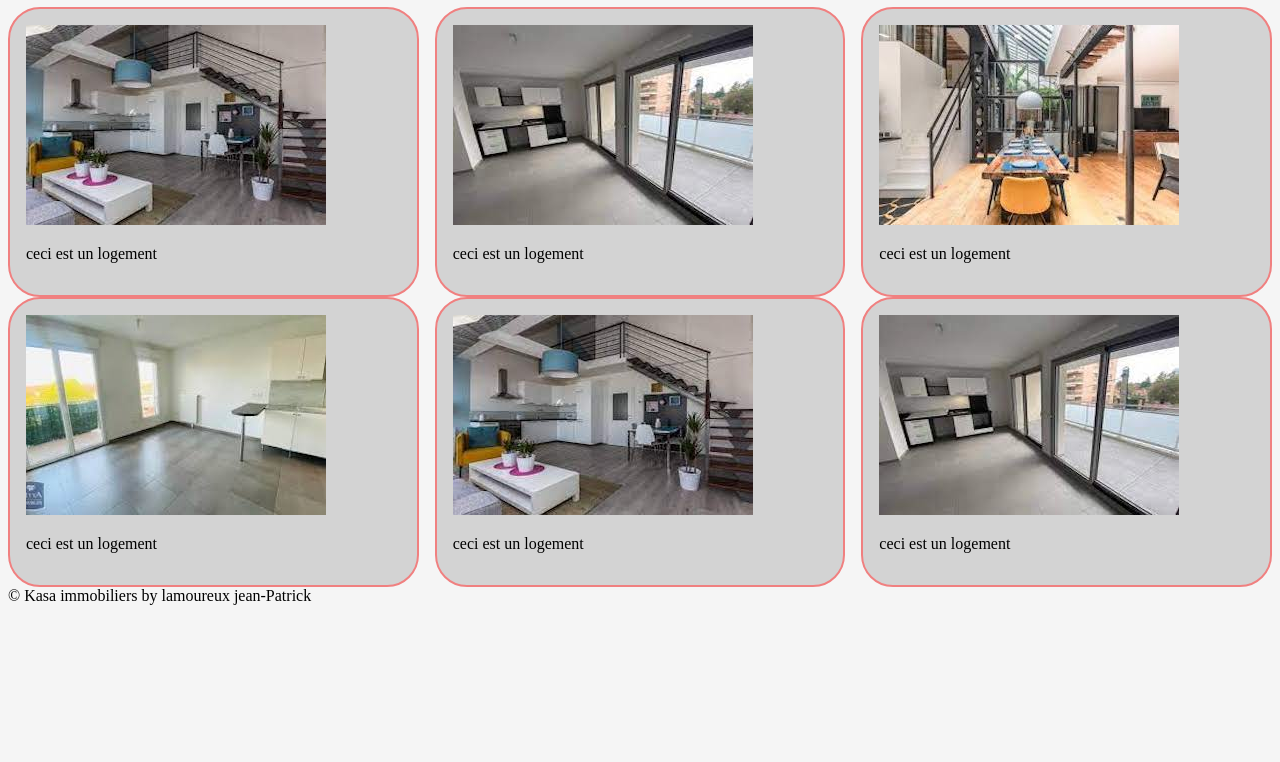
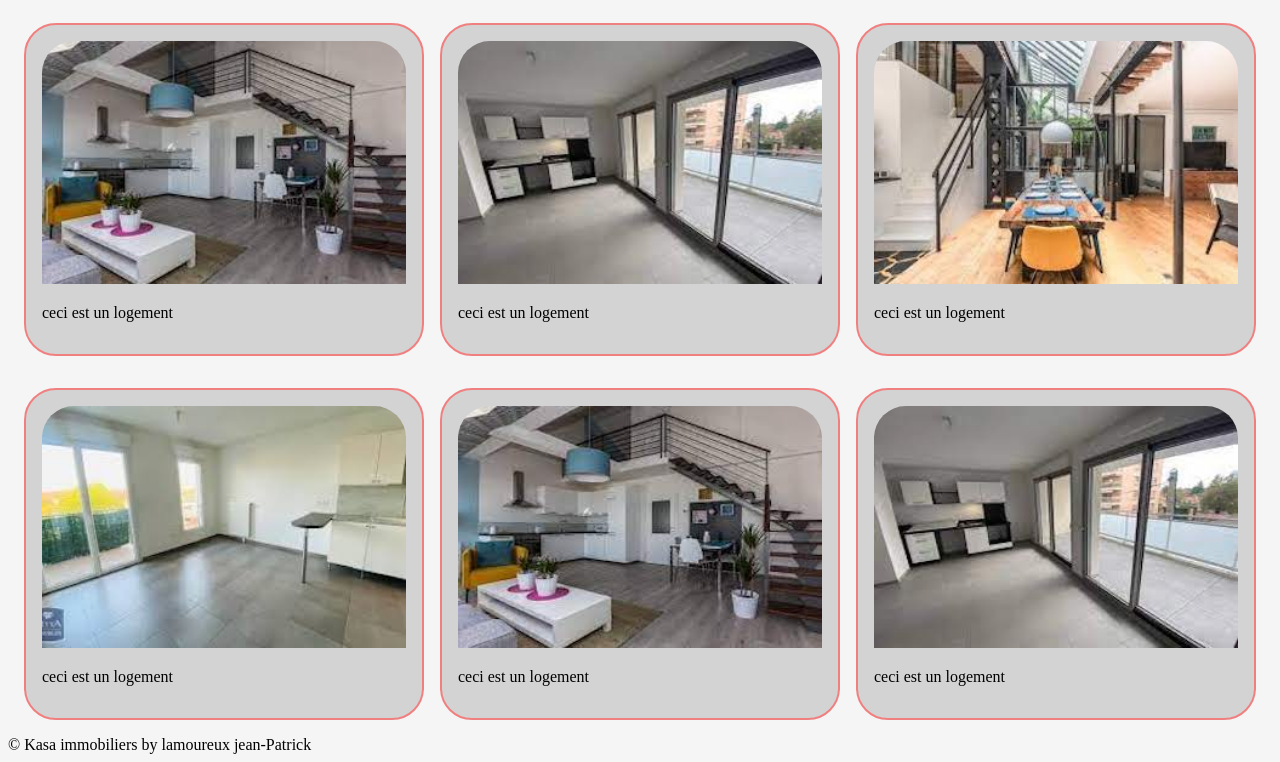
Before and after one commit to J-Patlmx/Kasa-Loc, a plain HTML site: page index.html in a window 1280 px wide. Shown: the part 73-835 px from the top of the page. Before the commit the page ends 800 px from the top, so only its background shows below. Drawn offline with Linux system fonts and the light colour scheme.

Commit message:
simple map

```diff
--- a/css/style.css
+++ b/css/style.css
@@ -4,6 +4,7 @@ body {
 
 h1 {
   color: crimson;
+  text-align: center;
 }
 
 .locationCards {
@@ -15,17 +16,26 @@ h1 {
   display: flex;
   flex: 3;
   gap: 16px;
+  margin: 16px;
 }
 .locationCards #secondLine {
   display: flex;
   flex: 3;
-  gap: 16px 16px;
+  gap: 16px;
+  margin: 16px;
 }
 .locationCards .card {
-  width: 300px;
+  width: 250px;
   flex: 2;
   border-radius: 32px;
   border: 2px solid lightcoral;
   padding: 16px;
   background-color: lightgray;
+}
+.locationCards .card img {
+  width: 100%;
+  border-radius: 32px 32px 0 0;
+}
+.locationCards .card p {
+  word-wrap: wrap;
 }/*# sourceMappingURL=style.css.map */
```
Also changed, not shown: 1 other file.
